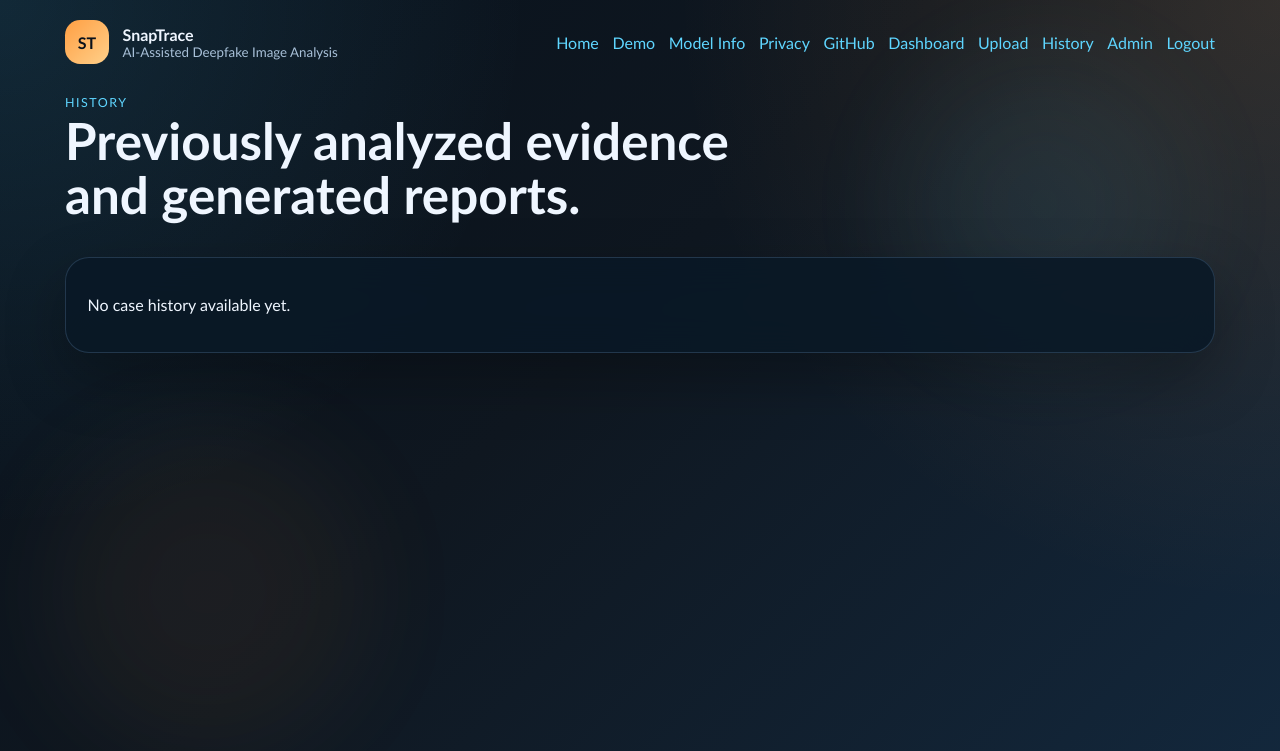
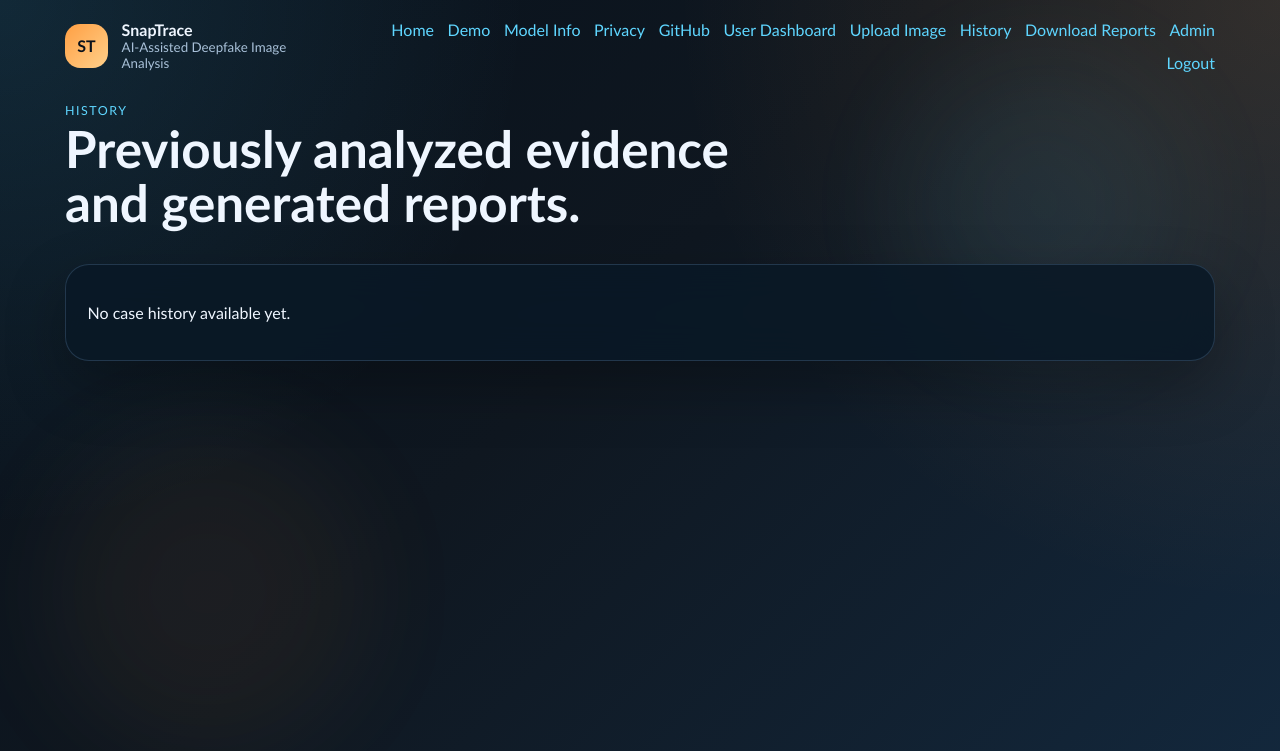
Before and after one commit to ravizf/deepfake-forensics-app, a Flask app: page /history in a window 1280 px wide. Shown: the top 751 px of the page. Run offline with Flask 3, Linux system fonts and the light colour scheme; the visitor is signed in with stand-in values (Sample User, id 1); data comes from the database, SQL or seed files in the repository; data that the repository does not hold is empty; some libraries are stand-ins or nearby versions.

Commit message:
Align public and private navigation

```diff
--- a/templates/base.html
+++ b/templates/base.html
@@ -25,9 +25,10 @@
       <a href="{{ url_for('privacy_page') }}">Privacy</a>
       <a href="{{ github_url }}">GitHub</a>
       {% if current_user %}
-        <a href="{{ url_for('dashboard') }}">Dashboard</a>
-        <a href="{{ url_for('upload_page') }}">Upload</a>
+        <a href="{{ url_for('dashboard') }}">User Dashboard</a>
+        <a href="{{ url_for('upload_page') }}">Upload Image</a>
         <a href="{{ url_for('history_page') }}">History</a>
+        <a href="{{ url_for('history_page') }}#download-reports">Download Reports</a>
         {% if current_user.role == 'admin' %}
           <a href="{{ url_for('admin_page') }}">Admin</a>
         {% endif %}
--- a/templates/history.html
+++ b/templates/history.html
@@ -10,7 +10,7 @@
   </div>
 </section>
 
-<section class="panel">
+<section class="panel" id="download-reports">
   {% if cases %}
     <div class="table-shell">
       <table>
```
